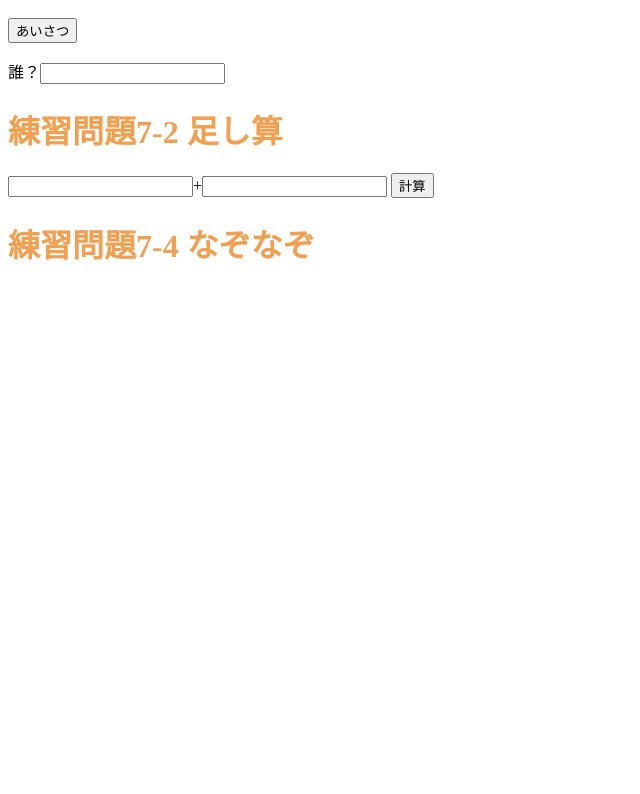
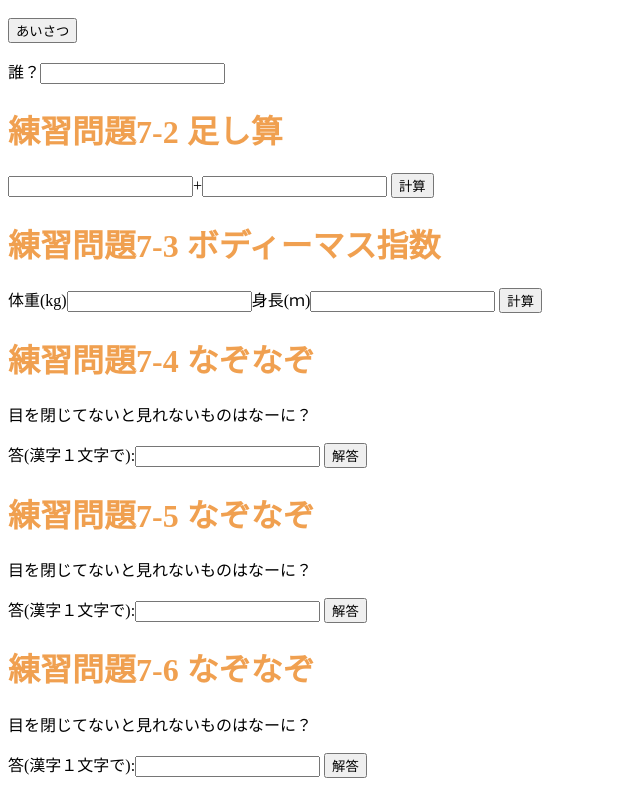
Before and after one commit to ayuka9494/ayuka9494, a plain HTML site: page index.html in a window 1280 px wide. Shown: the part 4737-5531 px from the top of the page, without its empty margins (0-640 px from the left). Before the commit the page ends 5024 px from the top, so only its background shows below. Drawn offline with Linux system fonts and the light colour scheme.

Commit message:
Update index.html

```diff
--- a/index.html
+++ b/index.html
@@ -25,7 +25,10 @@
  <script src="ex7-1.js"></script>
  <script src="ex7-2.js"></script>
  <script src="ex7-3.js"></script>
- <script src="ex7-4.js"></script>
+ <script src="ex7-5.js"></script>
+ <script src="ex7-6.js"></script>
+ <script src="ex7-7.js"></script>
+ <script src="ex7-8.js"></script>
  <link rel="stylesheet" href="imagechange.css">
 
 </head>
@@ -147,23 +150,48 @@
  <input type="text" name="moji13" size="30" value="">
  </form>
 
-  <h1>練習問題6-14　3秒たったら元に戻す</h1>
+ <h1>練習問題6-14 3秒たったら元に戻す</h1>
  <form>
  <img src='./image/flower.png' id="flower" alt="fine">
  <input type="button" value="画像切り替え" onclick="imgchange5();setTimeout('mes2()',3000);">
  </form>
 
- <h1>練習問題7-1 テキスト入力の練習</h1>
+<h1>練習問題7-1 テキスト入力の練習</h1>
  <input type="button" value="あいさつ" onclick="sayhello71();">
  <p>誰？<input type="text" id="who71"></p>
 
- <h1>練習問題7-2 足し算</h1>
+<h1>練習問題7-2 足し算</h1>
  <p>
   <input type="text" id="input1">+<input type="text" id="input2">
   <input type="button" value="計算" onclick="add();">
  </p>
 
-  <h1>練習問題7-4 なぞなぞ</h1>
+ <h1>練習問題7-3 ボディーマス指数</h1>
+ <p>
+  体重(kg)<input type="text" id="input731">身長(ｍ)<input type="text" id="input732">
+  <input type="button" value="計算" onclick="add73();">
+ </p>
+
+ <h1>練習問題7-4 なぞなぞ</h1>
+  <p>目を閉じてないと見れないものはなーに？</p>
+ <p>
+  答(漢字１文字で):<input type="text" id="answer">
+  <input type="button" value="解答" onclick="nazo();">
+ </p>
+
+ <h1>練習問題7-5 なぞなぞ</h1>
+ <p>目を閉じてないと見れないものはなーに？</p>
+ <p>
+  答(漢字１文字で):<input type="text" id="answer75">
+  <input type="button" value="解答" onclick="nazo75();">
+  </p>
+
+  <h1>練習問題7-6 なぞなぞ</h1>
+ <p>目を閉じてないと見れないものはなーに？</p>
+ <p>
+  答(漢字１文字で):<input type="text" id="answer76">
+  <input type="button" value="解答" onclick="nazo76();">
+ </p>
 
 </body>
 
```
